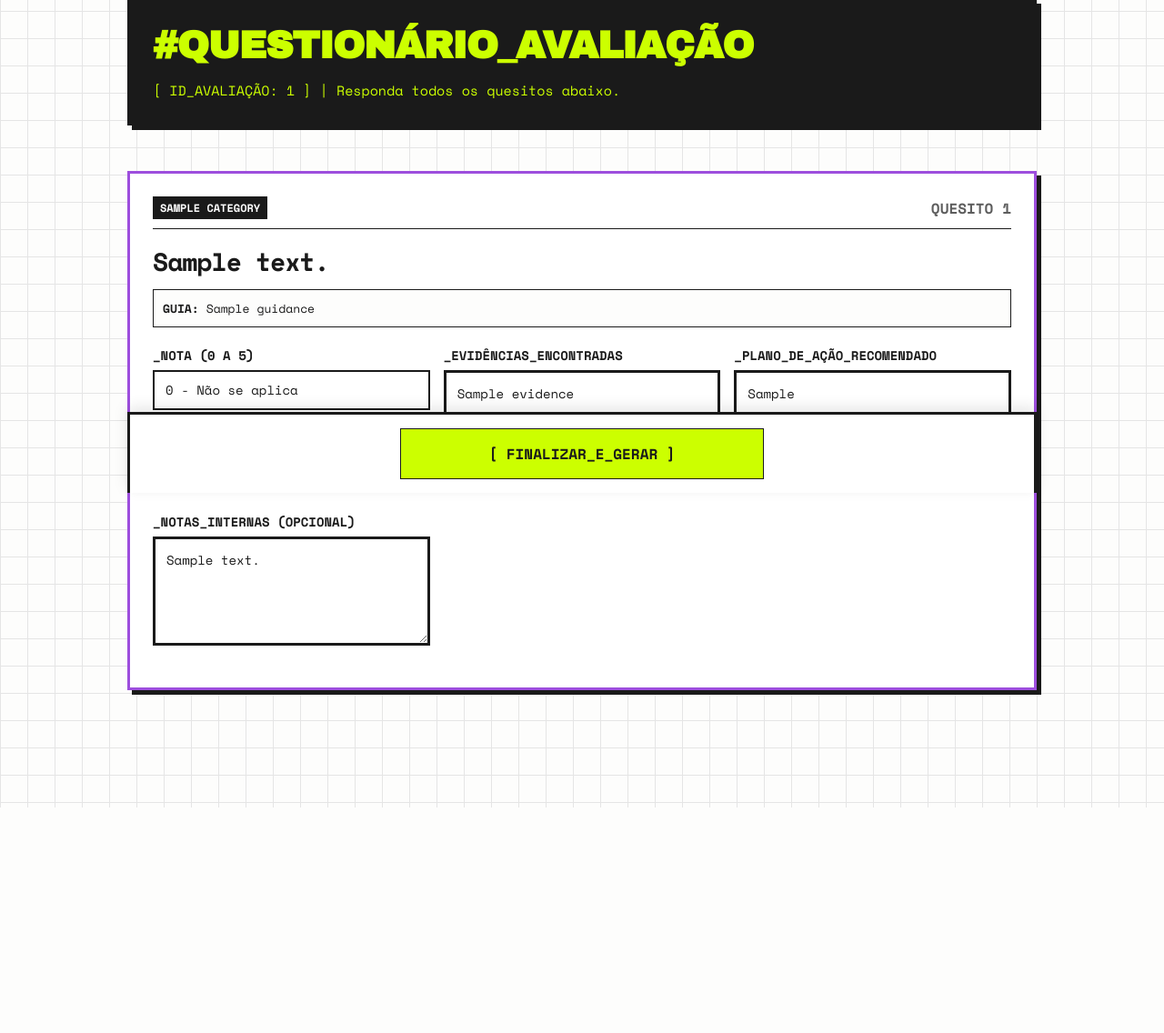
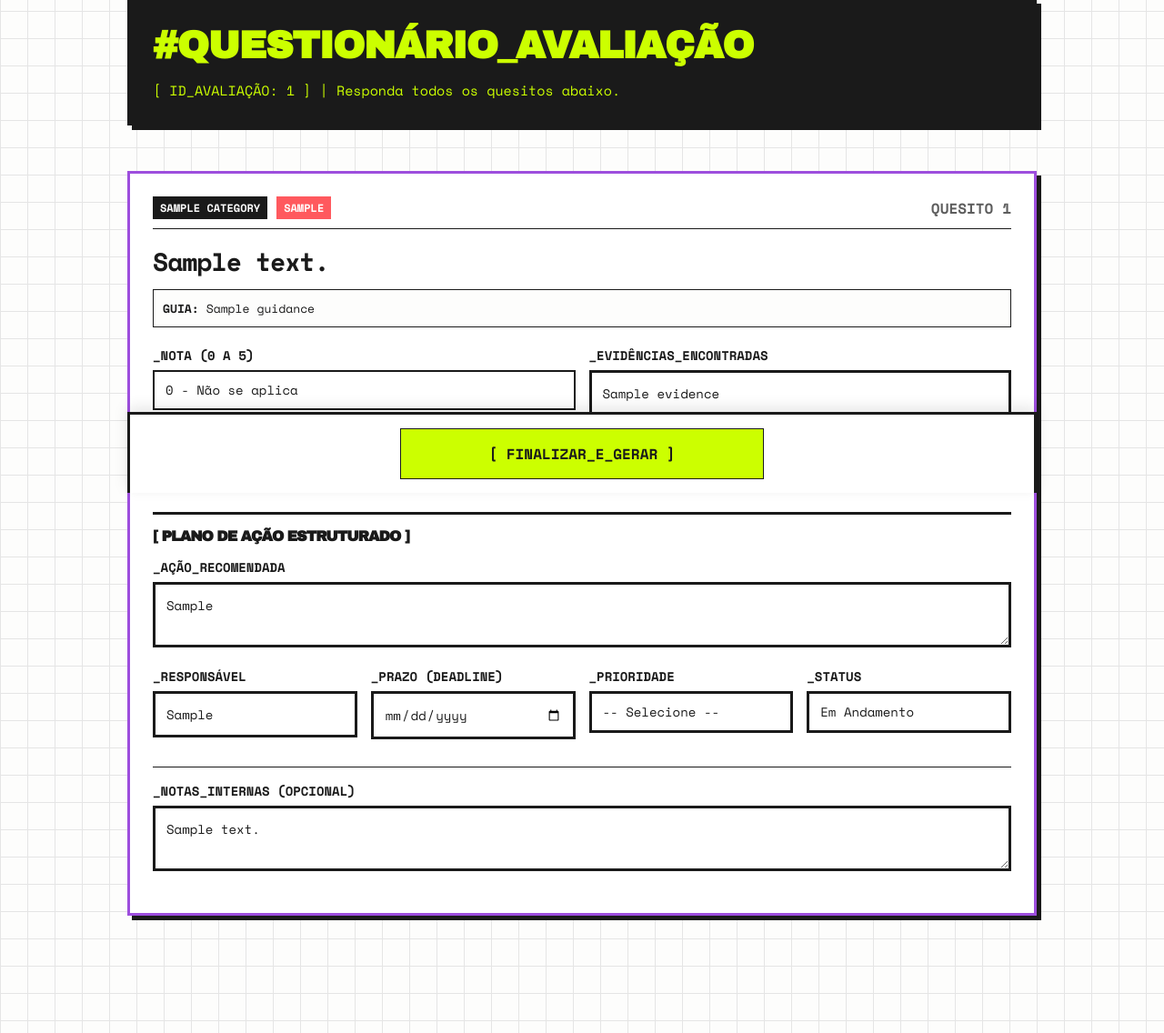
Before and after one commit to Agab01/radar-maturidade-ti, a Flask app: page /assessments/1/answer in a window 1280 px wide. Shown: the part 258-1394 px from the top of the page at 91% size. Before the commit the page ends 1146 px from the top, so only its background shows below. Run offline with Flask 3, Linux system fonts and the light colour scheme; the visitor is signed in with stand-in values (Sample User, id 1); a database or web service that is not in the repository returns one stand-in record (values such as "Sample title"); some libraries are stand-ins or nearby versions.

Commit message:
feat: melhorias no questionario do avaliador
- Adicionadas colunas de risco e plano de acao na tabela responses
- Interface de avaliacao atualizada com inputs de Probabilidade e Impacto (ISO 27005)
- Substituido texto livre por form estruturado (Responsavel, Prazo, Status)
- Atualizada logica do app.py para salvar 10 campos por questao no loop

```diff
--- a/app.py
+++ b/app.py
@@ -96,8 +96,14 @@ def init_db() -> None:
         cur.execute("ALTER TABLE questions ADD COLUMN IF NOT EXISTS cid_pillar TEXT DEFAULT 'N/A';")
         cur.execute("ALTER TABLE questions ADD COLUMN IF NOT EXISTS gov_or_mgt TEXT DEFAULT 'Gestão (Execução/Operação)';")
         cur.execute("ALTER TABLE questions ADD COLUMN IF NOT EXISTS framework_ref TEXT DEFAULT 'N/A';")
+        cur.execute("ALTER TABLE responses ADD COLUMN IF NOT EXISTS risk_probability INTEGER DEFAULT 0;")
+        cur.execute("ALTER TABLE responses ADD COLUMN IF NOT EXISTS risk_impact INTEGER DEFAULT 0;")
+        cur.execute("ALTER TABLE responses ADD COLUMN IF NOT EXISTS action_responsible TEXT;")
+        cur.execute("ALTER TABLE responses ADD COLUMN IF NOT EXISTS action_deadline TEXT;")
+        cur.execute("ALTER TABLE responses ADD COLUMN IF NOT EXISTS action_priority TEXT;")
+        cur.execute("ALTER TABLE responses ADD COLUMN IF NOT EXISTS action_status TEXT DEFAULT 'A Fazer';")
+        cur.execute("SELECT id FROM users LIMIT 1")
 
-        cur.execute("SELECT id FROM users LIMIT 1")
         if not cur.fetchone():
             admin_email, admin_pass = os.environ.get("ADMIN_EMAIL"), os.environ.get("ADMIN_PASSWORD")
             if admin_email and admin_pass:
@@ -643,16 +649,56 @@ def answer_assessment(assessment_id: int):
     if not assessment:
         flash("Avaliação não localizada.")
         return redirect(url_for("assessments"))
+
     questions_rows = query_db("SELECT * FROM questions ORDER BY category, id")
+
     if request.method == "POST":
         for q in questions_rows:
-            score, evidence, action_plan, note = int(request.form.get(f"score_{q['id']}", 0)), request.form.get(f"evidence_{q['id']}", "").strip(), request.form.get(f"action_{q['id']}", "").strip(), request.form.get(f"note_{q['id']}", "").strip()
-            execute_db("""INSERT INTO responses (assessment_id, question_id, score, evidence, action_plan, note, created_at) VALUES (%s, %s, %s, %s, %s, %s, %s) ON CONFLICT(assessment_id, question_id) DO UPDATE SET score=EXCLUDED.score, evidence=EXCLUDED.evidence, action_plan=EXCLUDED.action_plan, note=EXCLUDED.note""",
-                       (assessment_id, q["id"], score, evidence, action_plan, note, datetime.now().isoformat(timespec="seconds")))
+            qid = q['id']
+
+            score = int(request.form.get(f"score_{qid}", 0))
+            evidence = request.form.get(f"evidence_{qid}", "").strip()
+            action_plan = request.form.get(f"action_{qid}", "").strip()
+            note = request.form.get(f"note_{qid}", "").strip()
+
+            risk_prob = int(request.form.get(f"risk_prob_{qid}", 0))
+            risk_impact = int(request.form.get(f"risk_impact_{qid}", 0))
+            action_resp = request.form.get(f"action_resp_{qid}", "").strip()
+            action_deadline = request.form.get(f"action_deadline_{qid}", "").strip()
+            action_priority = request.form.get(f"action_priority_{qid}", "").strip()
+            action_status = request.form.get(f"action_status_{qid}", "A Fazer").strip()
+
+            execute_db("""
+                INSERT INTO responses (
+                    assessment_id, question_id, score, evidence, action_plan, note, created_at,
+                    risk_probability, risk_impact, action_responsible, action_deadline, action_priority, action_status
+                ) VALUES (%s, %s, %s, %s, %s, %s, %s, %s, %s, %s, %s, %s, %s)
+                ON CONFLICT(assessment_id, question_id) DO UPDATE SET
+                    score=EXCLUDED.score,
+                    evidence=EXCLUDED.evidence,
+                    action_plan=EXCLUDED.action_plan,
+                    note=EXCLUDED.note,
+                    risk_probability=EXCLUDED.risk_probability,
+                    risk_impact=EXCLUDED.risk_impact,
+                    action_responsible=EXCLUDED.action_responsible,
+                    action_deadline=EXCLUDED.action_deadline,
+                    action_priority=EXCLUDED.action_priority,
+                    action_status=EXCLUDED.action_status
+                """,
+                (assessment_id, qid, score, evidence, action_plan, note, datetime.now().isoformat(timespec="seconds"),
+                 risk_prob, risk_impact, action_resp, action_deadline, action_priority, action_status)
+            )
+
         result = compute_assessment(assessment_id)
-        execute_db("UPDATE assessments SET completed_at = %s, overall_score = %s, maturity_level = %s WHERE id = %s", (datetime.now().isoformat(timespec="seconds"), result["overall"], result["level"][0], assessment_id))
+        execute_db("""
+            UPDATE assessments
+            SET completed_at = %s, overall_score = %s, maturity_level = %s
+            WHERE id = %s
+        """, (datetime.now().isoformat(timespec="seconds"), result["overall"], result["level"][0], assessment_id))
+
         flash("Respostas Gravadas. Relatório Consolidado.")
         return redirect(url_for("view_assessment", assessment_id=assessment_id))
+
     existing = {r["question_id"]: r for r in query_db("SELECT * FROM responses WHERE assessment_id = %s", (assessment_id,))}
     return render_template("answer_assessment.html", assessment=assessment, questions=questions_rows, existing=existing, title=f"Questionário: {assessment['title']}")
 
--- a/templates/answer_assessment.html
+++ b/templates/answer_assessment.html
@@ -4,34 +4,151 @@
   <h1 style="color:var(--p-accent);">#Questionário_Avaliação</h1>
   <p style="margin:0;">[ ID_AVALIAÇÃO: {{ assessment.id }} ] | Responda todos os quesitos abaixo.</p>
 </div>
+
 <form method="post">
   {% for q in questions %}
   <div class="card" style="margin-bottom:20px; border-color:var(--p-primary);">
+
     <div
       style="display:flex; justify-content:space-between; align-items: center; margin-bottom: 15px; border-bottom:var(--border-thin); padding-bottom:10px; flex-wrap: wrap; gap:10px;">
-      <span class="pill" style="background:var(--fg); color:white; border:none;">{{ q.category }}</span><strong
-        class="muted">QUESITO {{ loop.index }}</strong>
+      <div style="display:flex; gap:10px;">
+        <span class="pill" style="background:var(--fg); color:white; border:none;">{{ q.category }}</span>
+        {% if q.cid_pillar and q.cid_pillar != 'N/A' %}
+        <span class="pill" style="background:var(--p-danger); color:white; border:none;">{{ q.cid_pillar }}</span>
+        {% endif %}
+      </div>
+      <strong class="muted">QUESITO {{ loop.index }}</strong>
     </div>
+
     <h2
       style="font-family:'Space Mono'; text-transform:none; background:none; color:var(--fg); padding:0; margin-bottom:10px;">
-      {{ q.text }}</h2>
-    {% if q.guidance %}<p style="font-size: 13px; background: var(--bg); padding: 10px; border: var(--border-thin);">
+      {{ q.text }}
+    </h2>
+
+    {% if q.guidance %}
+    <p style="font-size: 13px; background: var(--bg); padding: 10px; border: var(--border-thin);">
       <strong>GUIA:</strong> {{ q.guidance }}
-    </p>{% endif %}
+    </p>
+    {% endif %}
+
     <div class="grid-form" style="margin-top: 20px;">
-      <div class="form-group"><label>_NOTA (0 a 5)</label><select name="score_{{ q.id }}"
-          style="background: white; border-width: 2px;">{% for v, label in scoring.items() %}<option value="{{ v }}" {%
-            if existing.get(q.id) and existing[q.id]['score']==v %}selected{% endif %}>{{ v }} - {{ label }}</option>{%
-          endfor %}</select></div>
-      <div class="form-group"><label>_EVIDÊNCIAS_ENCONTRADAS</label><textarea name="evidence_{{ q.id }}"
-          placeholder="...">{{ existing.get(q.id)['evidence'] if existing.get(q.id) else '' }}</textarea></div>
-      <div class="form-group"><label>_PLANO_DE_AÇÃO_RECOMENDADO</label><textarea name="action_{{ q.id }}"
-          placeholder="...">{{ existing.get(q.id)['action_plan'] if existing.get(q.id) else '' }}</textarea></div>
-      <div class="form-group"><label>_NOTAS_INTERNAS (OPCIONAL)</label><textarea name="note_{{ q.id }}"
-          placeholder="...">{{ existing.get(q.id)['note'] if existing.get(q.id) else '' }}</textarea></div>
+      <div class="form-group">
+        <label>_NOTA (0 a 5)</label>
+        <select name="score_{{ q.id }}" style="background: white; border-width: 2px;">
+          {% for v, label in scoring.items() %}
+          <option value="{{ v }}" {% if existing.get(q.id) and existing[q.id]['score']==v %}selected{% endif %}>
+            {{ v }} - {{ label }}
+          </option>
+          {% endfor %}
+        </select>
+      </div>
+      <div class="form-group">
+        <label>_EVIDÊNCIAS_ENCONTRADAS</label>
+        <textarea name="evidence_{{ q.id }}"
+          placeholder="...">{{ existing.get(q.id)['evidence'] if existing.get(q.id) else '' }}</textarea>
+      </div>
     </div>
+
+    {% if 'Risco' in q.category or 'Segurança' in q.category %}
+    <div
+      style="background: var(--p-warn); border: var(--border-thin); padding: 15px; margin-top: 15px; color: var(--fg);">
+      <h4 style="margin-top: 0; margin-bottom: 15px;">[ ⚠️ Análise de Risco - Probabilidade x Impacto ]</h4>
+      <div class="grid-form">
+        <div class="form-group">
+          <label style="color:var(--fg);">_PROBABILIDADE (0 a 5)</label>
+          <select name="risk_prob_{{ q.id }}" style="background: white;">
+            <option value="0" {% if existing.get(q.id) and existing[q.id]['risk_probability']==0 %}selected{% endif %}>0
+              - Nenhuma</option>
+            <option value="1" {% if existing.get(q.id) and existing[q.id]['risk_probability']==1 %}selected{% endif %}>1
+              - Rara</option>
+            <option value="2" {% if existing.get(q.id) and existing[q.id]['risk_probability']==2 %}selected{% endif %}>2
+              - Improvável</option>
+            <option value="3" {% if existing.get(q.id) and existing[q.id]['risk_probability']==3 %}selected{% endif %}>3
+              - Possível</option>
+            <option value="4" {% if existing.get(q.id) and existing[q.id]['risk_probability']==4 %}selected{% endif %}>4
+              - Provável</option>
+            <option value="5" {% if existing.get(q.id) and existing[q.id]['risk_probability']==5 %}selected{% endif %}>5
+              - Quase Certa</option>
+          </select>
+        </div>
+        <div class="form-group">
+          <label style="color:var(--fg);">_IMPACTO_NO_NEGÓCIO (0 a 5)</label>
+          <select name="risk_impact_{{ q.id }}" style="background: white;">
+            <option value="0" {% if existing.get(q.id) and existing[q.id]['risk_impact']==0 %}selected{% endif %}>0 -
+              Nenhum</option>
+            <option value="1" {% if existing.get(q.id) and existing[q.id]['risk_impact']==1 %}selected{% endif %}>1 -
+              Muito Baixo</option>
+            <option value="2" {% if existing.get(q.id) and existing[q.id]['risk_impact']==2 %}selected{% endif %}>2 -
+              Baixo</option>
+            <option value="3" {% if existing.get(q.id) and existing[q.id]['risk_impact']==3 %}selected{% endif %}>3 -
+              Moderado</option>
+            <option value="4" {% if existing.get(q.id) and existing[q.id]['risk_impact']==4 %}selected{% endif %}>4 -
+              Alto</option>
+            <option value="5" {% if existing.get(q.id) and existing[q.id]['risk_impact']==5 %}selected{% endif %}>5 -
+              Crítico</option>
+          </select>
+        </div>
+      </div>
+    </div>
+    {% endif %}
+
+    <div style="border-top: var(--border-thick); padding-top: 15px; margin-top: 15px;">
+      <h4 style="margin-bottom: 15px;">[ Plano de Ação Estruturado ]</h4>
+      <div class="form-group" style="margin-bottom: 15px;">
+        <label>_AÇÃO_RECOMENDADA</label>
+        <textarea name="action_{{ q.id }}" placeholder="Descreva a ação corretiva..."
+          style="min-height: 60px;">{{ existing.get(q.id)['action_plan'] if existing.get(q.id) else '' }}</textarea>
+      </div>
+
+      <div class="grid-form" style="grid-template-columns: repeat(auto-fit, minmax(180px, 1fr));">
+        <div class="form-group">
+          <label>_RESPONSÁVEL</label>
+          <input type="text" name="action_resp_{{ q.id }}" placeholder="Nome/Setor"
+            value="{{ existing.get(q.id)['action_responsible'] if existing.get(q.id) else '' }}">
+        </div>
+        <div class="form-group">
+          <label>_PRAZO (DEADLINE)</label>
+          <input type="date" name="action_deadline_{{ q.id }}"
+            value="{{ existing.get(q.id)['action_deadline'] if existing.get(q.id) else '' }}">
+        </div>
+        <div class="form-group">
+          <label>_PRIORIDADE</label>
+          <select name="action_priority_{{ q.id }}">
+            <option value="" {% if not existing.get(q.id) or not existing[q.id]['action_priority'] %}selected{% endif
+              %}>-- Selecione --</option>
+            <option value="Baixa" {% if existing.get(q.id) and existing[q.id]['action_priority']=='Baixa' %}selected{%
+              endif %}>Baixa</option>
+            <option value="Média" {% if existing.get(q.id) and existing[q.id]['action_priority']=='Média' %}selected{%
+              endif %}>Média</option>
+            <option value="Alta" {% if existing.get(q.id) and existing[q.id]['action_priority']=='Alta' %}selected{%
+              endif %}>Alta</option>
+            <option value="Crítica" {% if existing.get(q.id) and existing[q.id]['action_priority']=='Crítica'
+              %}selected{% endif %}>Crítica</option>
+          </select>
+        </div>
+        <div class="form-group">
+          <label>_STATUS</label>
+          <select name="action_status_{{ q.id }}">
+            <option value="A Fazer" {% if not existing.get(q.id) or existing[q.id]['action_status']=='A Fazer'
+              %}selected{% endif %}>A Fazer</option>
+            <option value="Em Andamento" {% if existing.get(q.id) and existing[q.id]['action_status']=='Em Andamento'
+              %}selected{% endif %}>Em Andamento</option>
+            <option value="Concluído" {% if existing.get(q.id) and existing[q.id]['action_status']=='Concluído'
+              %}selected{% endif %}>Concluído</option>
+          </select>
+        </div>
+      </div>
+    </div>
+
+    <div class="form-group" style="margin-top: 15px; border-top: var(--border-thin); padding-top:15px;">
+      <label>_NOTAS_INTERNAS (OPCIONAL)</label>
+      <textarea name="note_{{ q.id }}" placeholder="..."
+        style="min-height: 50px;">{{ existing.get(q.id)['note'] if existing.get(q.id) else '' }}</textarea>
+    </div>
+
   </div>
   {% endfor %}
+
   <div
     style="position: sticky; bottom: 0; z-index: 10; padding: 15px; background: var(--surface); border-top: var(--border-thick); border-left: var(--border-thick); border-right: var(--border-thick); box-shadow: 0 -5px 15px rgba(0,0,0,0.1); text-align: center;">
     <button class="btn accent" type="submit"
```
Also changed, not shown: templates/questions.html (+8 -4 lines).
